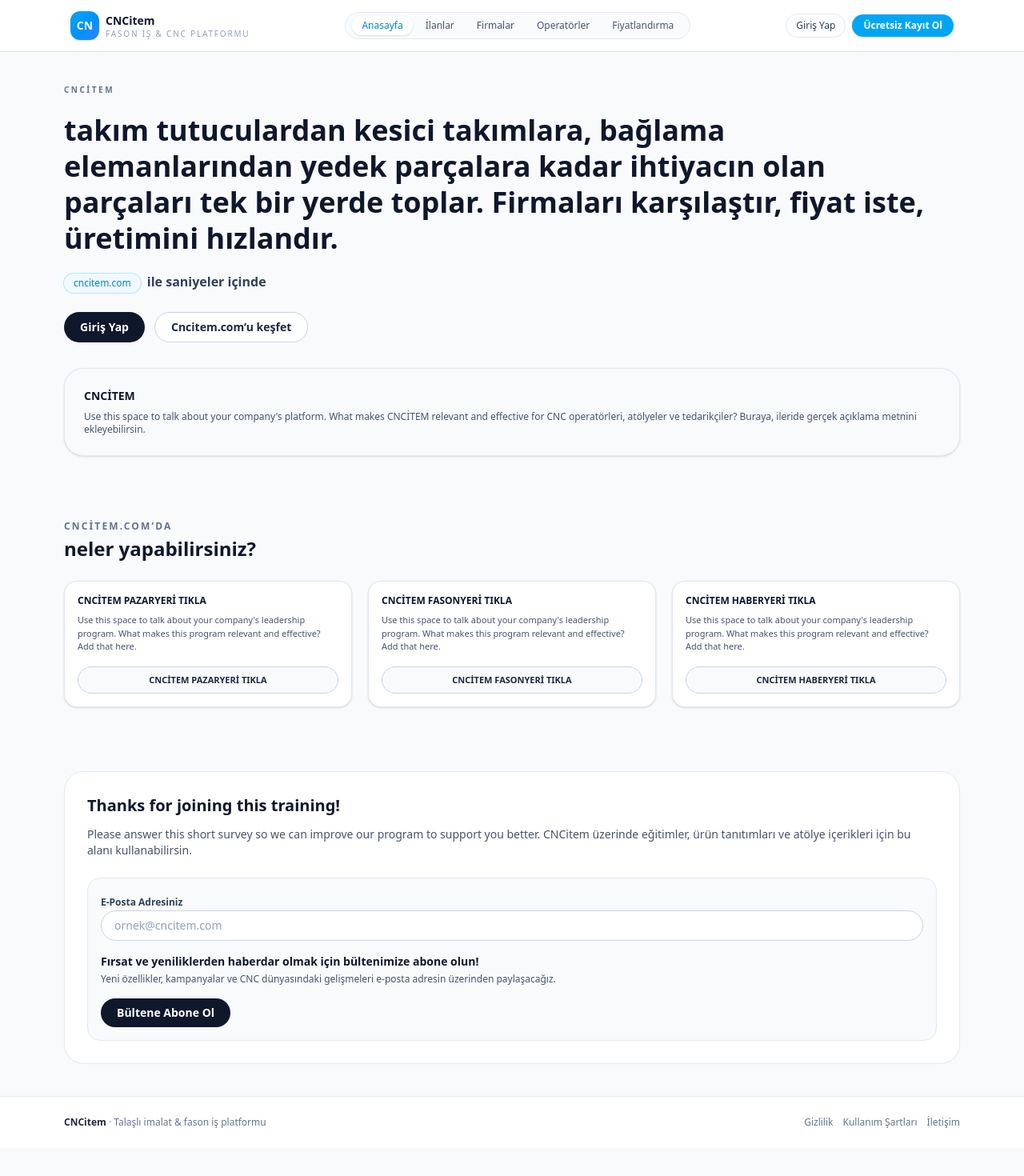
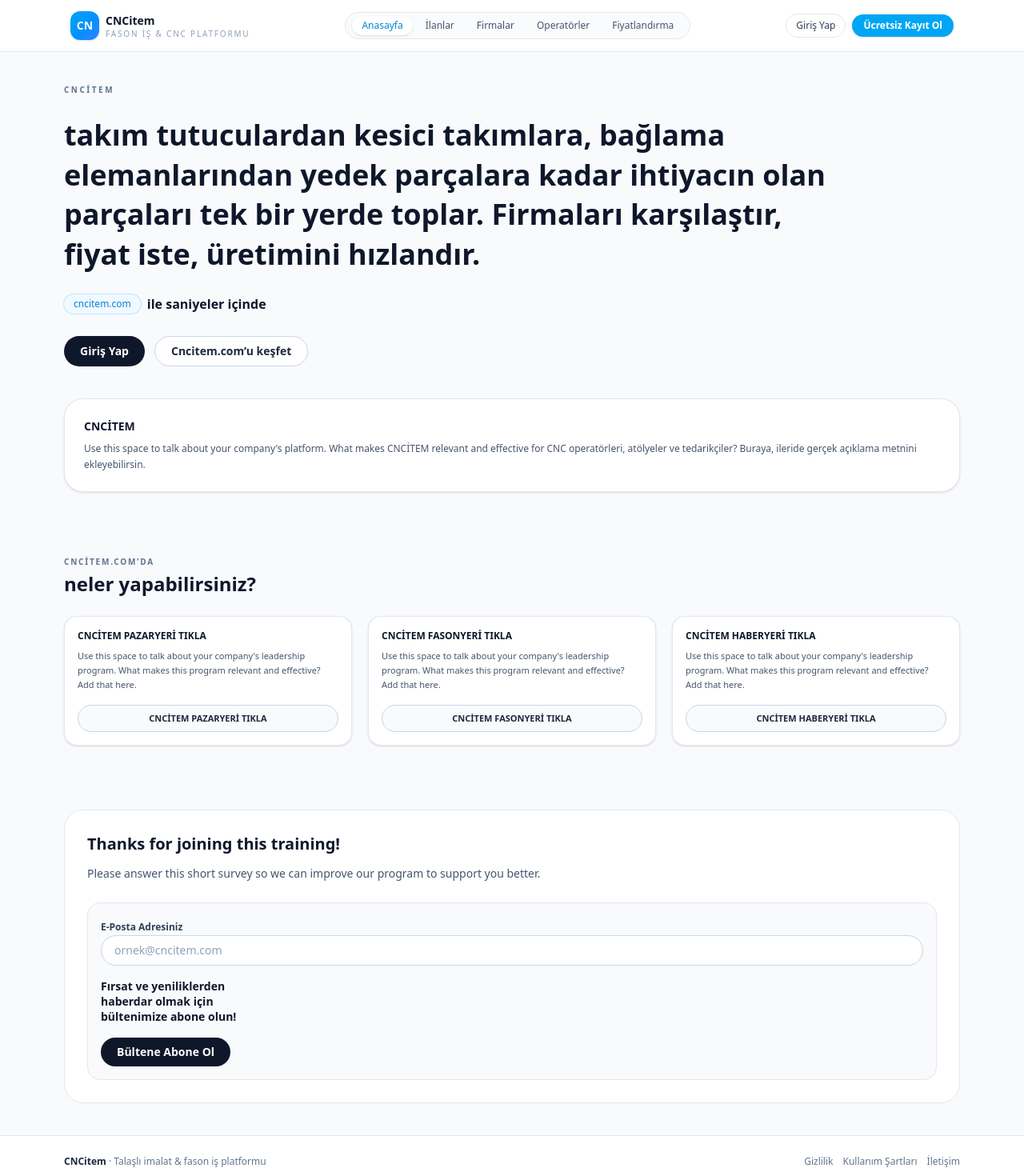
Before and after one commit to djeu53826-droid/CNCitem, a Next.js app: page / in a window 1280 px wide. Shown: the top 1470 px of the page at 80% size. Before the commit the page ends 1435 px from the top, so only its background shows below. Built offline with nearby package versions, Linux system fonts and the light colour scheme.

Commit message:
pdf anasayfa birebir clone

```diff
--- a/app/page.tsx
+++ b/app/page.tsx
@@ -3,25 +3,29 @@
 export default function HomePage() {
   return (
     <div className="space-y-16 md:space-y-20">
-      {/* HERO – CNCİTEM metinli kısım */}
-      <section className="grid gap-8 md:grid-cols-[3fr,2fr] items-start">
-        {/* Sol taraf */}
-        <div className="space-y-5">
+      {/* HERO – PDF başlığı + butonlar */}
+      <section className="space-y-10">
+        {/* Üst başlık metinleri */}
+        <div className="space-y-6">
           <p className="text-[10px] font-semibold tracking-[0.25em] text-slate-500 uppercase">
             CNCİTEM
           </p>
 
-          <h1 className="text-3xl md:text-4xl font-bold text-slate-900 leading-tight">
-            takım tutuculardan kesici takımlara, bağlama elemanlarından yedek
-            parçalara kadar ihtiyacın olan parçaları tek bir yerde toplar.
-            Firmaları karşılaştır, fiyat iste, üretimini hızlandır.
+          <h1 className="text-3xl md:text-4xl font-bold text-slate-900 leading-snug">
+            takım tutuculardan kesici takımlara, bağlama
+            <br className="hidden md:block" />
+            elemanlarından yedek parçalara kadar ihtiyacın olan
+            <br className="hidden md:block" />
+            parçaları tek bir yerde toplar. Firmaları karşılaştır,
+            <br className="hidden md:block" />
+            fiyat iste, üretimini hızlandır.
           </h1>
 
-          <p className="inline-flex items-baseline gap-2 text-sm md:text-base font-semibold text-slate-900">
+          <p className="inline-flex flex-wrap items-center gap-2 text-sm md:text-base font-semibold text-slate-900">
             <span className="rounded-full bg-sky-50 px-3 py-1 text-xs font-medium text-sky-600 ring-1 ring-sky-200">
               cncitem.com
             </span>
-            <span className="text-slate-700">ile saniyeler içinde</span>
+            <span>ile saniyeler içinde</span>
           </p>
 
           <div className="flex flex-wrap gap-3 pt-1">
@@ -37,12 +41,10 @@
           </div>
         </div>
 
-        {/* Sağ bilgi bloğu (pdf’teki boş metin alanı gibi) */}
-        <div className="rounded-3xl border border-slate-200 bg-slate-50 p-5 md:p-6 shadow-sm">
-          <p className="text-sm font-semibold text-slate-900 mb-2">
-            CNCİTEM
-          </p>
-          <p className="text-xs text-slate-600">
+        {/* PDF’teki CNCİTEM açıklama bloğu */}
+        <div className="rounded-3xl border border-slate-200 bg-white p-5 md:p-6 shadow-sm">
+          <h2 className="mb-2 text-sm font-semibold text-slate-900">CNCİTEM</h2>
+          <p className="text-xs text-slate-600 leading-relaxed">
             Use this space to talk about your company&apos;s platform. What makes
             CNCİTEM relevant and effective for CNC operatörleri, atölyeler ve
             tedarikçiler? Buraya, ileride gerçek açıklama metnini
@@ -51,11 +53,11 @@
         </div>
       </section>
 
-      {/* NELER YAPABİLİRSİNİZ + 3 KART */}
+      {/* NELER YAPABİLİRSİNİZ + 3 KART (PDF’teki grid) */}
       <section id="neler-yapabilirsiniz" className="space-y-6">
         <div className="space-y-1">
-          <p className="text-xs font-semibold tracking-[0.18em] text-slate-500 uppercase">
-            Cncitem.com’da
+          <p className="text-[10px] font-semibold tracking-[0.18em] text-slate-500 uppercase">
+            CNCİTEM.COM’DA
           </p>
           <h2 className="text-2xl font-bold text-slate-900">
             neler yapabilirsiniz?
@@ -63,13 +65,13 @@
         </div>
 
         <div className="grid gap-5 md:grid-cols-3">
-          {/* Pazaryeri kartı */}
+          {/* CNCİTEM PAZARYERİ TIKLA */}
           <div className="flex flex-col justify-between rounded-2xl border border-slate-200 bg-white p-4 shadow-sm">
             <div className="space-y-2">
               <p className="text-xs font-semibold text-slate-900">
                 CNCİTEM PAZARYERİ TIKLA
               </p>
-              <p className="text-[11px] text-slate-600">
+              <p className="text-[11px] text-slate-600 leading-relaxed">
                 Use this space to talk about your company&apos;s leadership
                 program. What makes this program relevant and effective? Add
                 that here.
@@ -80,13 +82,13 @@
             </button>
           </div>
 
-          {/* Fasonyeri kartı */}
+          {/* CNCİTEM FASONYERİ TIKLA */}
           <div className="flex flex-col justify-between rounded-2xl border border-slate-200 bg-white p-4 shadow-sm">
             <div className="space-y-2">
               <p className="text-xs font-semibold text-slate-900">
                 CNCİTEM FASONYERİ TIKLA
               </p>
-              <p className="text-[11px] text-slate-600">
+              <p className="text-[11px] text-slate-600 leading-relaxed">
                 Use this space to talk about your company&apos;s leadership
                 program. What makes this program relevant and effective? Add
                 that here.
@@ -97,13 +99,13 @@
             </button>
           </div>
 
-          {/* Haberyeri kartı */}
+          {/* CNCİTEM HABERYERİ TIKLA */}
           <div className="flex flex-col justify-between rounded-2xl border border-slate-200 bg-white p-4 shadow-sm">
             <div className="space-y-2">
               <p className="text-xs font-semibold text-slate-900">
                 CNCİTEM HABERYERİ TIKLA
               </p>
-              <p className="text-[11px] text-slate-600">
+              <p className="text-[11px] text-slate-600 leading-relaxed">
                 Use this space to talk about your company&apos;s leadership
                 program. What makes this program relevant and effective? Add
                 that here.
@@ -116,21 +118,20 @@
         </div>
       </section>
 
-      {/* ALT BLOK: Thanks for joining + E-posta alanı */}
+      {/* ALT BLOK – Thanks for joining + E-Posta (PDF’in en altı) */}
       <section className="grid gap-6 rounded-3xl border border-slate-200 bg-white p-5 md:grid-cols-[3fr,2fr] md:p-7">
-        {/* Solda "Thanks for joining this training!" */}
+        {/* Solda metin */}
         <div className="space-y-3">
           <h2 className="text-xl font-bold text-slate-900">
             Thanks for joining this training!
           </h2>
-          <p className="text-sm text-slate-600">
+          <p className="text-sm text-slate-600 leading-relaxed">
             Please answer this short survey so we can improve our program to
-            support you better. CNCitem üzerinde eğitimler, ürün tanıtımları ve
-            atölye içerikleri için bu alanı kullanabilirsin.
+            support you better.
           </p>
         </div>
 
-        {/* Sağda E-posta + metin */}
+        {/* Sağda e-posta formu */}
         <div className="space-y-4 rounded-2xl bg-slate-50 p-4 border border-slate-200">
           <div className="space-y-1">
             <label
@@ -148,13 +149,12 @@
           </div>
 
           <div className="space-y-1">
-            <p className="text-sm font-semibold text-slate-900">
-              Fırsat ve yeniliklerden haberdar olmak için
+            <p className="text-sm font-semibold text-slate-900 leading-snug">
+              Fırsat ve yeniliklerden
+              <br />
+              haberdar olmak için
+              <br />
               bültenimize abone olun!
-            </p>
-            <p className="text-xs text-slate-600">
-              Yeni özellikler, kampanyalar ve CNC dünyasındaki gelişmeleri
-              e-posta adresin üzerinden paylaşacağız.
             </p>
           </div>
 
```
